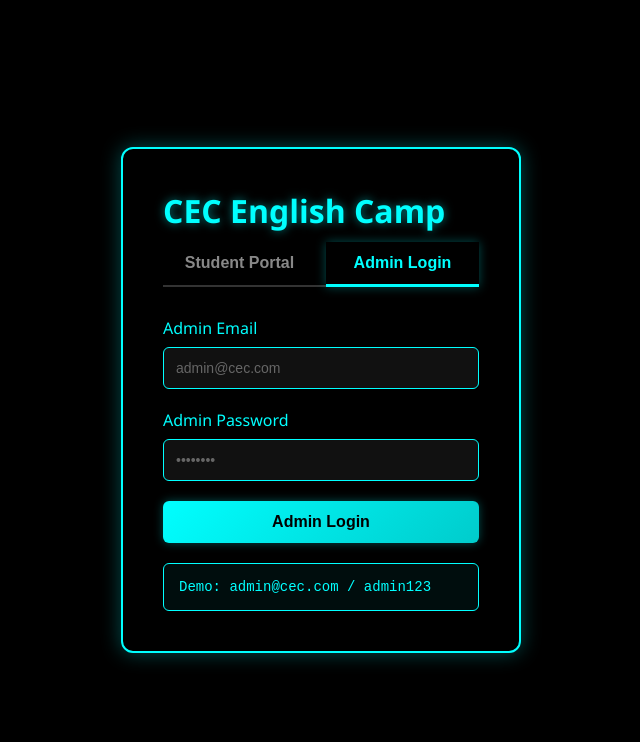
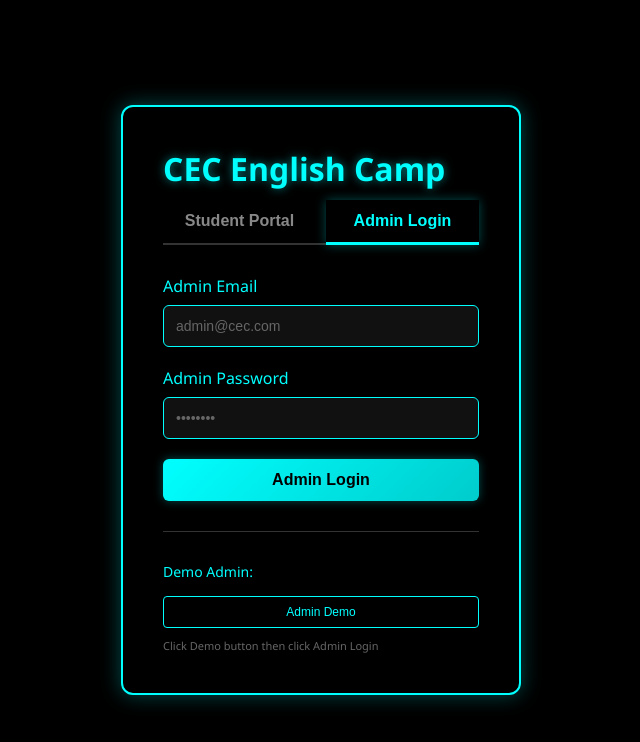
Before and after one commit to CecEnglishCamp/cec-english-camp, a React (Create React App) app: page / in a window 1280 px wide. Both pictures are taken after a click on the button "Admin Login". Shown: the top 742 px of the page, without its empty margins (319-959 px from the left). Built offline with nearby package versions, Linux system fonts and the light colour scheme.

Commit message:
Update App.js

```diff
--- a/src/App.js
+++ b/src/App.js
@@ -140,8 +140,14 @@ function LoginPage({ onLogin, onAdminLogin }) {
                 {loading ? 'Logging in...' : 'Admin Login'}
               </button>
             </form>
-            <div className="admin-demo">
-              <p className="admin-cred">Demo: admin@cec.com / admin123</p>
+            <div className="demo-section">
+              <p>Demo Admin:</p>
+              <div className="demo-buttons">
+                <button type="button" className="demo-btn" onClick={() => { setEmail('admin@cec.com'); setPassword('admin123'); }}>
+                  Admin Demo
+                </button>
+              </div>
+              <small>Click Demo button then click Admin Login</small>
             </div>
           </>
         )}
@@ -172,7 +178,7 @@ function AdminDashboard({ adminInfo, onLogout }) {
           >
             👥 Students
           </button>
-          <a href="https://cec-english-camp.vercel.app" target="_blank" rel="noopener noreferrer" className="nav-btn">
+          <a href="https://cecenglishcamp.github.io/" target="_blank" rel="noopener noreferrer" className="nav-btn">
             🏠 Main Website
           </a>
         </nav>
```
